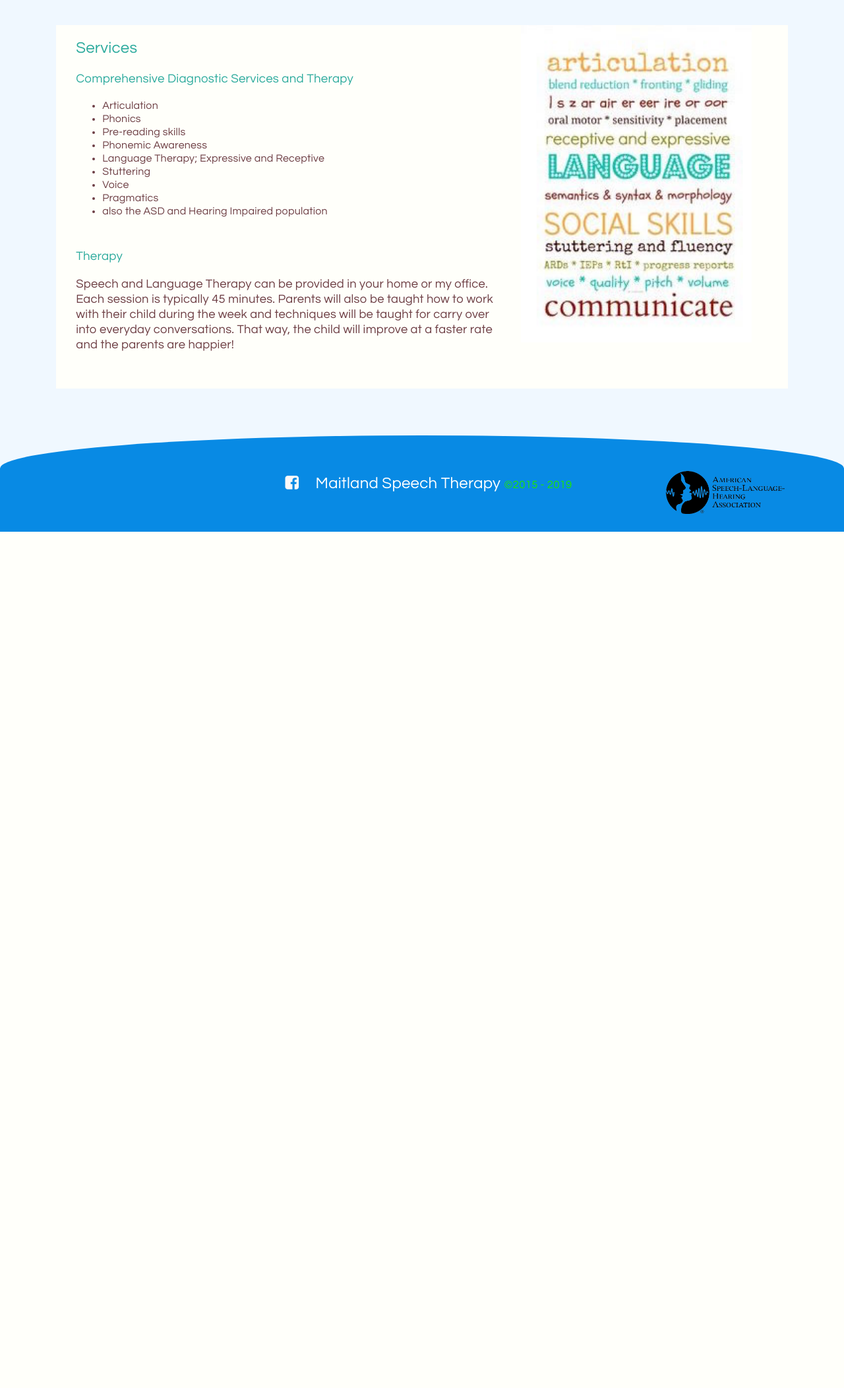
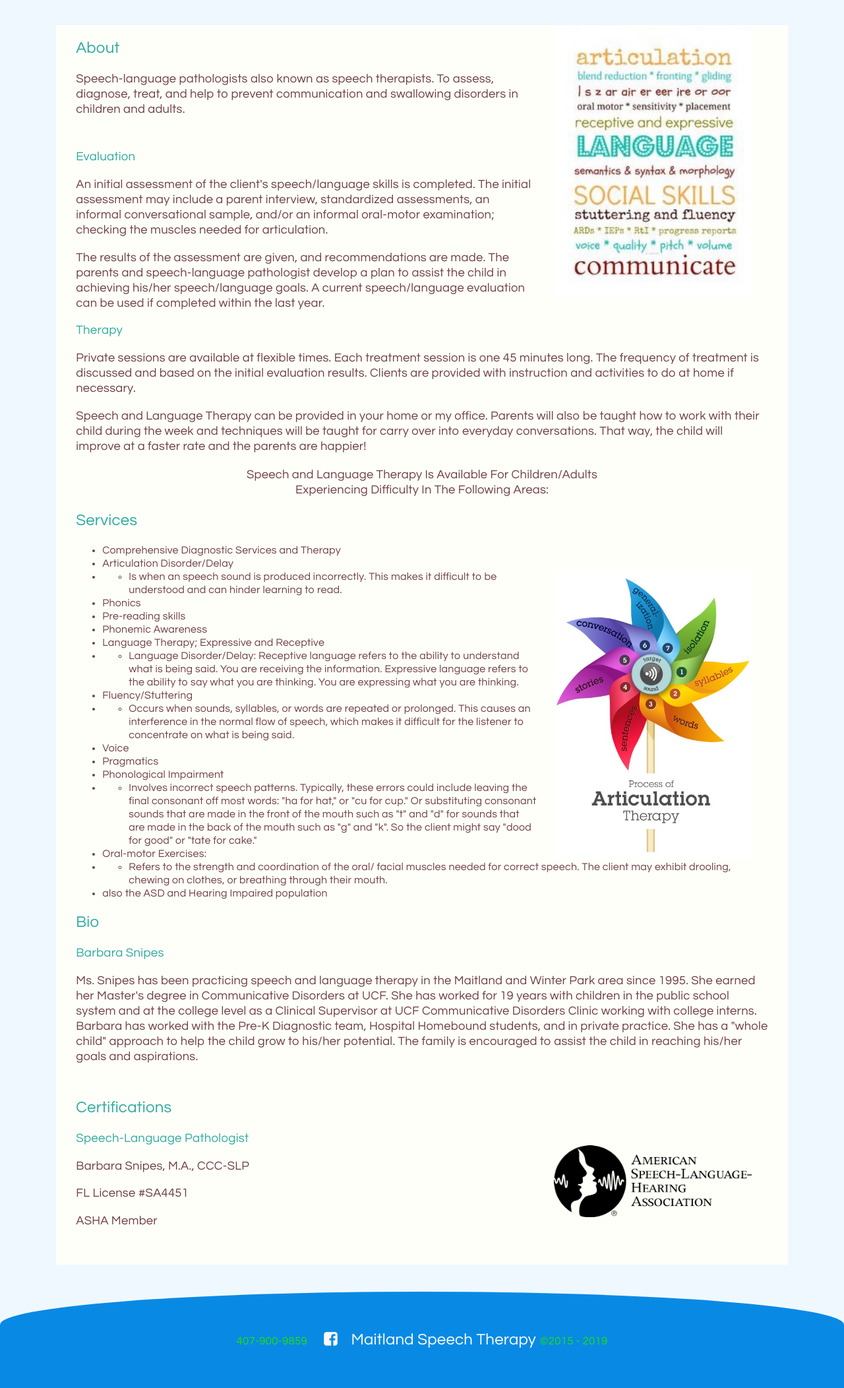
Before and after one commit to KevinMcCoy/slptx.us, a PHP site: page /public/home.php in a window 1280 px wide. Shown: the part 70-2174 px from the top of the page at 66% size. Before the commit the page ends 876 px from the top, so only its background shows below. Run offline with PHP 8.4, Linux system fonts and the light colour scheme; some libraries are stand-ins or nearby versions.

Commit message:
Update all to homepage

```diff
--- a/public/home.php
+++ b/public/home.php
@@ -14,25 +14,109 @@
 				<img src="<?= (baseurl());?>img/IMG_Nav1b.jpg" alt="Speech Language and Social Skills" width="350" height="480">
 			</div>
 
+			<section>
+				<h2>About</h2>
+				<p>Speech-language pathologists also known as speech therapists.  To assess, diagnose, treat, and help to prevent communication and swallowing disorders in children and adults.</p>
+			</section>
+
+			<article>
+				<h3>Evaluation</h3>
+					<p>An initial assessment of the client's speech/language skills is completed. The initial assessment
+						may include a parent interview, standardized
+						assessments, an informal conversational sample,
+						and/or an informal oral-motor examination; checking
+						the muscles needed for articulation.</p>
+					<p>The results of
+						the assessment are given, and recommendations are
+						made. The parents and speech-language pathologist
+						develop a plan to assist the child in achieving his/her
+						speech/language goals. A current speech/language
+						evaluation can be used if completed within the last
+						year.
+					</p>
+			</article>
+
+			<article>
+				<h3>Therapy</h3>
+					<p>Private sessions are available at flexible times.
+						Each treatment session is one 45 minutes long. The
+						frequency of treatment is discussed and based on
+						the initial evaluation results. Clients are
+						provided with instruction and activities to do at home if
+						necessary.
+					</p>
+					<p>Speech and Language Therapy can be provided in your home or my office. Parents will also be taught how to work with their child during the week and techniques will be taught for carry over into everyday conversations. That way, the child will improve at a faster rate and the parents are happier!</p>
+
+			</article>
+
+			<span style="margin: 20px auto 10px; display:block; max-width:600px; text-align:center;">Speech and Language Therapy Is Available For Children/Adults Experiencing Difficulty In The Following Areas:</span>
+
 			<h2>Services</h2>
-			<section>
-				<h3>Comprehensive Diagnostic Services and Therapy</h3>
 			<ul>
-					<li>Articulation</li>
+				<li>Comprehensive Diagnostic Services and Therapy</li>
+				<li>Articulation Disorder/Delay</li>
+				<li><ul>
+					<li><img src='<?= (baseurl());?>img/IMG_Nav1a.jpg' alt='' width='300' height='427' style="float:right; margin:0px 25px;">
+					Is when an speech sound is produced incorrectly.
+					This makes it difficult to be understood and can hinder
+					learning to read.</li>
+				</ul></li>
 				<li>Phonics</li>
 				<li>Pre-reading skills</li>
 				<li>Phonemic Awareness </li>
 				<li>Language Therapy; Expressive and Receptive</li>
-					<li>Stuttering</li>
+				<li><ul>
+					<li>Language Disorder/Delay: Receptive language refers to the ability to understand
+					what is being said. You are receiving the information.
+					Expressive language refers to the ability to say what
+					you are thinking. You are expressing what you are
+					thinking.</li>
+				</ul></li>
+				<li>Fluency/Stuttering</li>
+				<li><ul>
+					<li>Occurs when sounds, syllables, or words are
+					repeated or prolonged. This causes an interference in
+					the normal flow of speech, which makes it difficult for
+					the listener to concentrate on what is being said.</li>
+				</ul></li>
 				<li>Voice</li>
 				<li>Pragmatics</li>
+				<li>Phonological Impairment</li>
+				<li><ul><li>Involves incorrect speech patterns. Typically, these
+					errors could include leaving the final consonant
+					off most words: "ha for hat," or "cu for cup." Or
+					substituting consonant
+					sounds that are made in the front of the mouth such
+					as "t" and "d" for sounds that are made in the back
+					of the mouth such as "g" and "k". So the client might
+					say "dood for good" or "tate for cake."</li>
+				</ul></li>
+				<li>Oral-motor Exercises:</li>
+				<li><ul><li>Refers to the strength and coordination of the oral/
+					facial muscles needed for correct speech. The client may
+					exhibit drooling, chewing on clothes, or breathing
+					through their mouth.</li>
+				</ul></li>
 				<li>also the ASD and Hearing Impaired population</li>
 			</ul>
+
+			<h2>Bio</h2>
+			<section>
+				<h3>Barbara Snipes</h3>
+				<p>Ms. Snipes has been practicing speech and language therapy in the
+					Maitland and Winter Park area since 1995. She earned her Master's degree in
+					Communicative Disorders at UCF. She has worked for 19 years with children in the public school system and at the college level as a Clinical Supervisor at UCF Communicative Disorders Clinic working with college interns. Barbara has worked with the Pre-K Diagnostic team, Hospital Homebound students, and in private practice.  She has a "whole child" approach to help the child grow to his/her potential. The family is encouraged to assist the child in reaching his/her goals and aspirations.
+				</p>
 			</section>
 
+			<h2>Certifications</h2>
+
 			<section>
-				<h3>Therapy</h3>
-				<p>Speech and Language Therapy can be provided in your home or my office. Each session is typically 45 minutes.  Parents will also be taught how to work with their child during the week and techniques will be taught for carry over into everyday conversations. That way, the child will improve at a faster rate and the parents are happier!</p>
+				<h3>Speech-Language Pathologist</h3>
+				<p>Barbara Snipes, M.A., CCC-SLP
+					<img style="float:right; margin-top:-20px;" src='<?= (baseurl());?>img/ashaLogoBW.png' alt='ASHA Member Logo' width='180' height='65'>
+				<p>FL License #SA4451
+				<p>ASHA Member</p>
 			</section>
 
 		</div> <!-- [END] #container -->
--- a/public/inc/footer.php
+++ b/public/inc/footer.php
@@ -1,11 +1,13 @@
 <!-- footer -->
 <footer class="box">
+	<a class="call" href="tel:4079009859">407-900-9859</a>
+
 	<a class="i" href="https://www.facebook.com/MaitlandSpeechTherapy" target="_blank">
 		<i class="fa fa-facebook-square"></i>
 	</a>
 	<div>Maitland Speech Therapy <span>&copy;2015 - <?= date(Y); ?></span></div>
 
-	<img src='<?= (baseurl());?>img/ashaLogoBW.png' alt='' width='180' height='65'>
+	<!-- <img src='<?//= (baseurl());?>img/ashaLogoBW.png' alt='' width='180' height='65'> -->
 
 </footer>
 
--- a/public/scss/main.scss
+++ b/public/scss/main.scss
@@ -269,7 +269,7 @@ body#home{
 	#container img{
 		width: 50%;
 		height: auto;
-		max-width: 350px;
+		max-width: 300px;
 		float: right;
 		margin: 0px 25px;
 	}
@@ -358,10 +358,11 @@ footer.box {
 /*Facebook Icon*/
 footer a.i{
 	display: inline-block;
-	margin: 58px 20px;
+	margin: 58px 15px 58px 20px;
 }
 /*Copyright*/
-footer span{
+footer span,
+footer a.call{
 	font-size: .7em;
 	color: #1CE408;
 }
```
Also changed, not shown: public/css/main.css, 2 other files. Lines whose indentation alone changed are shown as unchanged.
